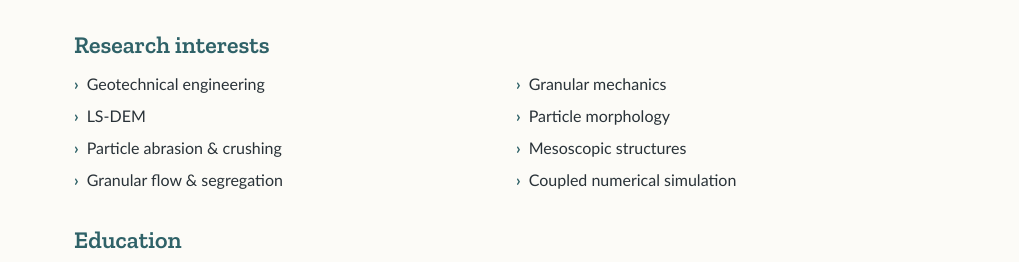
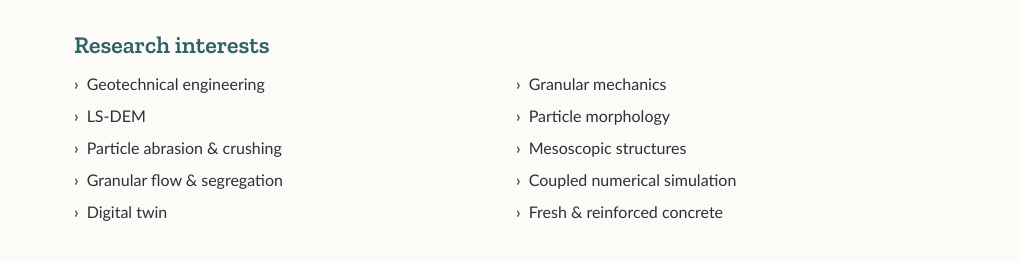
Before and after one commit to kouzen-KYO/kouzen-KYO.github.io, a plain HTML site: page index.html in a window 1280 px wide. Shown: the part 471-733 px from the top of the page, 261-1280 px from the left. Drawn offline with nearby package versions, Linux system fonts and the light colour scheme.

Commit message:
Revise About page content and structure
Updated the content of the 'About' page to include additional research interests and educational background.

```diff
--- a/index.html
+++ b/index.html
@@ -30,7 +30,7 @@ My research focuses on the multiscale mechanics of granular and particulate mate
 <p>I am a Technical Chief in the Advanced Analysis Department, Civil Engineering Design Division at Kajima Corporation, Japan. I received my Ph.D. in Engineering from the University of Tsukuba in 2024 under the supervision of <a href="https://scholar.google.co.jp/citations?user=0Ok3_D0AAAAJ&amp;hl=en&amp;oi=ao" target="_blank" rel="noopener noreferrer">Prof. Takashi Matsushima</a>.</p>
 <p>My research integrates <strong>advanced particle-based numerical methods</strong> with microstructural and mesostructural analysis. A central component of my work is the <strong>level set discrete element method (LS-DEM)</strong>, which enables realistic particle morphology and its evolution through deformation, abrasion, and fragmentation to be represented explicitly. I am particularly interested in how these particle-scale mechanisms govern collective structural organization and the emergent behavior of granular materials. Beyond fundamental granular mechanics, I develop <strong>multiphysics and multiscale computational frameworks</strong> for engineering materials and geotechnical problems. </p>
 <h2>Research interests</h2>
-<div class="tags"><span>Geotechnical engineering</span><span>Granular mechanics</span><span>LS-DEM</span><span>Particle morphology</span><span>Particle abrasion & crushing</span><span>Mesoscopic structures</span><span>Granular flow & segregation</span><span>Coupled numerical simulation</span></div>
+<div class="tags"><span>Geotechnical engineering</span><span>Granular mechanics</span><span>LS-DEM</span><span>Particle morphology</span><span>Particle abrasion & crushing</span><span>Mesoscopic structures</span><span>Granular flow & segregation</span><span>Coupled numerical simulation</span><span>Digital twin</span><span>Fresh & reinforced concrete</span></div>
 <h2>Education</h2>
 <div class="timeline"><article><time>2021 — 2024</time><div><h3>Ph.D. in Engineering</h3>
 <p>University of Tsukuba, Japan<br>Supervisor: Prof. Takashi Matsushima</p>
```
